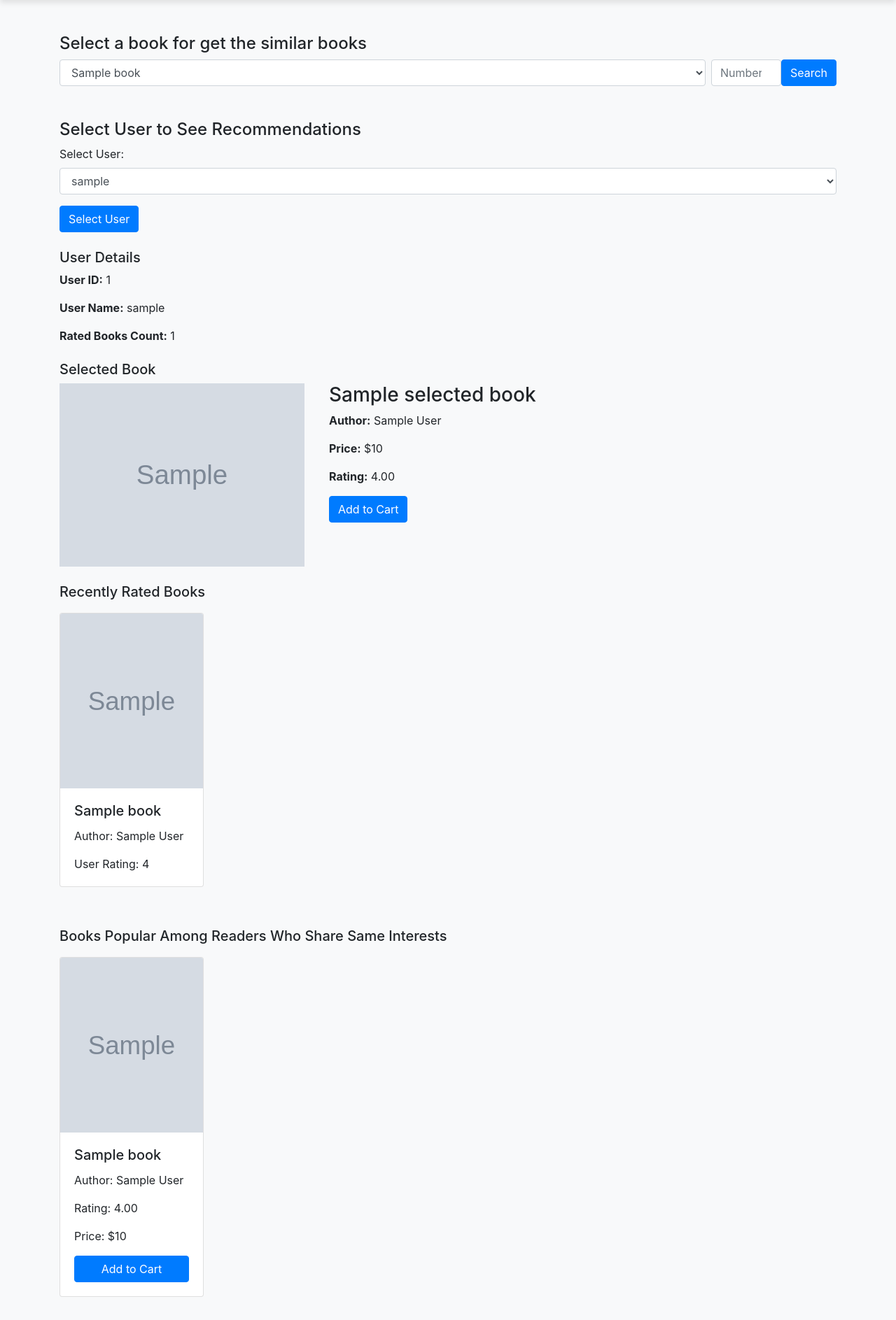
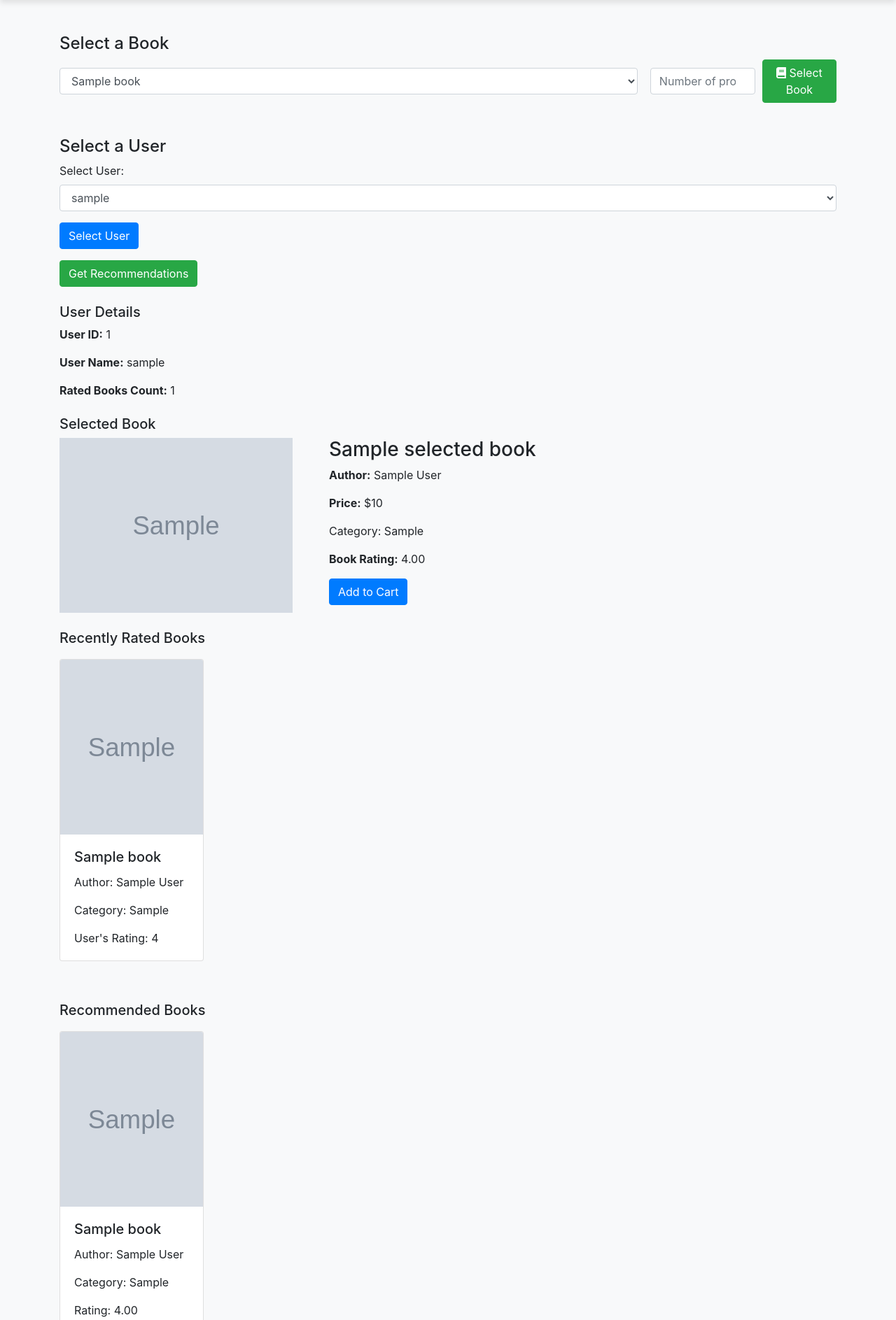
Before and after one commit to Akash-Karunanayake/RECO---Book-recommendation-system, a Flask app: template templates/main.html in a window 1280 px wide. Shown: the part 56-1943 px from the top of the page at 70% size. Run offline with Flask 3, Linux system fonts and the light colour scheme; the template is opened without the code that fills it: most values are stand-ins (such as "Sample title", 1, 10 or a date in 2020); grey boxes marked "Sample" are stand-in pictures; parts of the project's set-up code (start-up, migrations or seed data) failed here and were passed over; some libraries are stand-ins or nearby versions.

Commit message:
Update main.html
Changes:

The UI was updated due to a change in the recommendation engine.
Now recommendations are displayed only under one title—no separate displaying for content-based and collaborative filtering.

```diff
--- a/templates/main.html
+++ b/templates/main.html
@@ -39,6 +39,11 @@
             flex: 1 1 calc(20% - 20px);
             margin: 10px;
             max-width: calc(20% - 20px);
+            transition: transform 0.2s; /* Animation for hover effect */
+        }
+        .book-card:hover {
+            transform: scale(1.05); /* Scale up on hover */
+            box-shadow: 0 4px 8px rgba(0, 0, 0, 0.2); /* Add shadow on hover */
         }
 
         .row-custom {
@@ -48,27 +53,35 @@
             margin-right: -10px;
         }
 
+        .book-cover {
+            width: 100%;
+            height: 250px;
+            object-fit: cover;
+        }
+
         .card-title {
+            white-space: nowrap;
             overflow: hidden;
             text-overflow: ellipsis;
-            display: -webkit-box;
-            -webkit-line-clamp: 2; /* number of lines to show */
-            -webkit-box-orient: vertical;
+        }
+
+        .card-text {
+            white-space: nowrap;
+            overflow: hidden;
+            text-overflow: ellipsis;
         }
 
         /* Adjusted styles for selected book */
         .selected-book img {
-            max-width: 100%;
-            height: auto;
+            /*max-width: 100%;
+            height: auto;*/
+            height: 250px;
+            object-fit: cover;
         }
         .selected-book .book-details {
             padding-left: 20px;
         }
 
-        .book-cover {
-            height: 250px;
-            object-fit: cover;
-        }
         .book-body {
             display: flex;
             flex-direction: column;
@@ -77,6 +90,22 @@
         .card-body .btn-block {
             margin-top: auto;
         }
+
+        .btn-select-book {
+        background-color: #28a745;
+        border-color: #28a745;
+        color: white;
+       }
+    .btn-select-book:hover {
+        background-color: #218838;
+        border-color: #1e7e34;
+      }
+    /* Adjust spacing between elements */
+    .number-input {
+        margin-left: 10px;
+        margin-right: 10px;
+        width: 150px;
+     }
     </style>
 </head>
 <body>
@@ -100,24 +129,36 @@
     </div>
   </nav>
 
+<!-- Display Message if any -->
+{% if message %}
+<div class="container mt-4">
+    <div class="alert alert-warning">
+        {{ message }}
+    </div>
+</div>
+{% endif %}
 
-<!-- Search Bar with Book Dropdown -->
+<!-- Book Selection Form -->
 <div class="container mt-5">
-    <h4>Select a book for get the similar books</h4>
-    <form action="/recommendations" method="POST" style="display:flex;">
+    <h4>Select a Book</h4>
+    <form action="/recommendations" method="POST" style="display:flex; align-items: center;">
         <select class="form-control mr-2" name="prod">
             {% for book in books %}
                 <option value="{{ book }}" {% if book == selected_bookTitle %}selected{% endif %}>{{ book }}</option>
             {% endfor %}
         </select>
-        <input type="number" class="form-control" name="nbr" placeholder="Number of products..." style="width:100px;">
-        <button class="btn btn-primary">Search</button>
+        <!-- Add margin to the number input -->
+        <input type="number" class="form-control number-input" name="nbr" placeholder="Number of products...">
+        <button class="btn btn-select-book" name="action" value="select_book">
+            <i class="fas fa-book"></i> Select Book
+        </button>
     </form>
 </div>
 
-<!-- User Selection Dropdown -->
+
+<!-- User Selection Form -->
 <div class="container mt-5">
-    <h4>Select User to See Recommendations</h4>
+    <h4>Select a User</h4>
     <form action="/recommendations" method="POST" class="mb-3">
         <div class="form-group">
             <label for="userName">Select User:</label>
@@ -127,9 +168,17 @@
                 {% endfor %}
             </select>
         </div>
-        <button type="submit" class="btn btn-primary">Select User</button>
+        <button type="submit" class="btn btn-primary" name="action" value="select_user">Select User</button>
     </form>
 </div>
+
+<!-- Get Recommendations Button -->
+<div class="container mt-3">
+    <form action="/recommendations" method="POST">
+        <button type="submit" class="btn btn-success" name="action" value="get_recommendations">Get Recommendations</button>
+    </form>
+</div>
+
 
 <!-- Display User Details -->
 {% if user_details %}
@@ -153,7 +202,8 @@
             <h3>{{ selected_book['bookTitle'] }}</h3>
             <p><strong>Author:</strong> {{ selected_book['bookAuthor'] }}</p>
             <p><strong>Price:</strong> ${{ selected_book['Price'] }}</p>
-            <p><strong>Rating:</strong> {{ '%.2f'|format(selected_book['weighted_rating']) }}</p>
+            <p class="card-text">Category: {{ book['bookCategory'] }}</p>
+            <p><strong>Book Rating:</strong> {{ '%.2f'|format(selected_book['weighted_rating']) }}</p>
             <a href="#" class="btn btn-primary">Add to Cart</a>
         </div>
     </div>
@@ -172,7 +222,8 @@
                 <div class="card-body book-body">
                     <h5 class="card-title">{{ book['bookTitle'] }}</h5>
                     <p class="card-text">Author: {{ book['bookAuthor'] }}</p>
-                    <p class="card-text">User Rating: {{ book['rating'] }}</p>
+                    <p class="card-text">Category: {{ book['bookCategory'] }}</p>
+                    <p class="card-text">User's Rating: {{ book['rating'] }}</p>
                 </div>
             </div>
         </div>
@@ -181,41 +232,19 @@
 </div>
 {% endif %}
 
-<!-- Display Collaborative Filtering Recommendations -->
-{% if collaborative_recs %}
+<!-- Display Hybrid Recommendations -->
+{% if hybrid_recs %}
 <div class="container mt-4">
-    <h5>Books Popular Among Readers Who Share Same Interests </h5>
+    <h5>Recommended Books</h5>
     <div class="row row-custom">
-        {% for book in collaborative_recs %}
+        {% for book in hybrid_recs %}
         <div class="book-card">
             <div class="card mb-4">
                 <img class="card-img-top book-cover" src="{{ book['image'] }}" alt="{{ book['bookTitle'] }}">
                 <div class="card-body book-body">
                     <h5 class="card-title">{{ book['bookTitle'] }}</h5>
                     <p class="card-text">Author: {{ book['bookAuthor'] }}</p>
-                    <p class="card-text">Rating: {{ '%.2f'|format(book['weighted_rating']) }}</p>
-                    <p class="card-text">Price: ${{ book['Price'] }}</p>
-                    <a href="#" class="btn btn-primary btn-block">Add to Cart</a>
-                </div>
-            </div>
-        </div>
-        {% endfor %}
-    </div>
-</div>
-{% endif %}
-
-<!-- Display Content-Based Recommendations -->
-{% if content_based_rec %}
-<div class="container mt-4">
-    <h5>Books That Matches With Your Selection</h5>
-    <div class="row row-custom">
-        {% for book in content_based_rec %}
-        <div class="book-card">
-            <div class="card mb-4">
-                <img class="card-img-top book-cover" src="{{ book['image'] }}" alt="{{ book['bookTitle'] }}">
-                <div class="card-body book-body">
-                    <h5 class="card-title">{{ book['bookTitle'] }}</h5>
-                    <p class="card-text">Author: {{ book['bookAuthor'] }}</p>
+                    <p class="card-text">Category: {{ book['bookCategory'] }}</p>
                     <p class="card-text">Rating: {{ '%.2f'|format(book['weighted_rating']) }}</p>
                     <p class="card-text">Price: ${{ book['Price'] }}</p>
                     <a href="#" class="btn btn-primary btn-block">Add to Cart</a>
@@ -313,6 +342,7 @@
   </script>
 
 
+
   <!--footer-->
   <footer class="footer bg-dark text-white" style="margin-top:300px;">
       <div class="container" style="padding-top:20px;">
```
